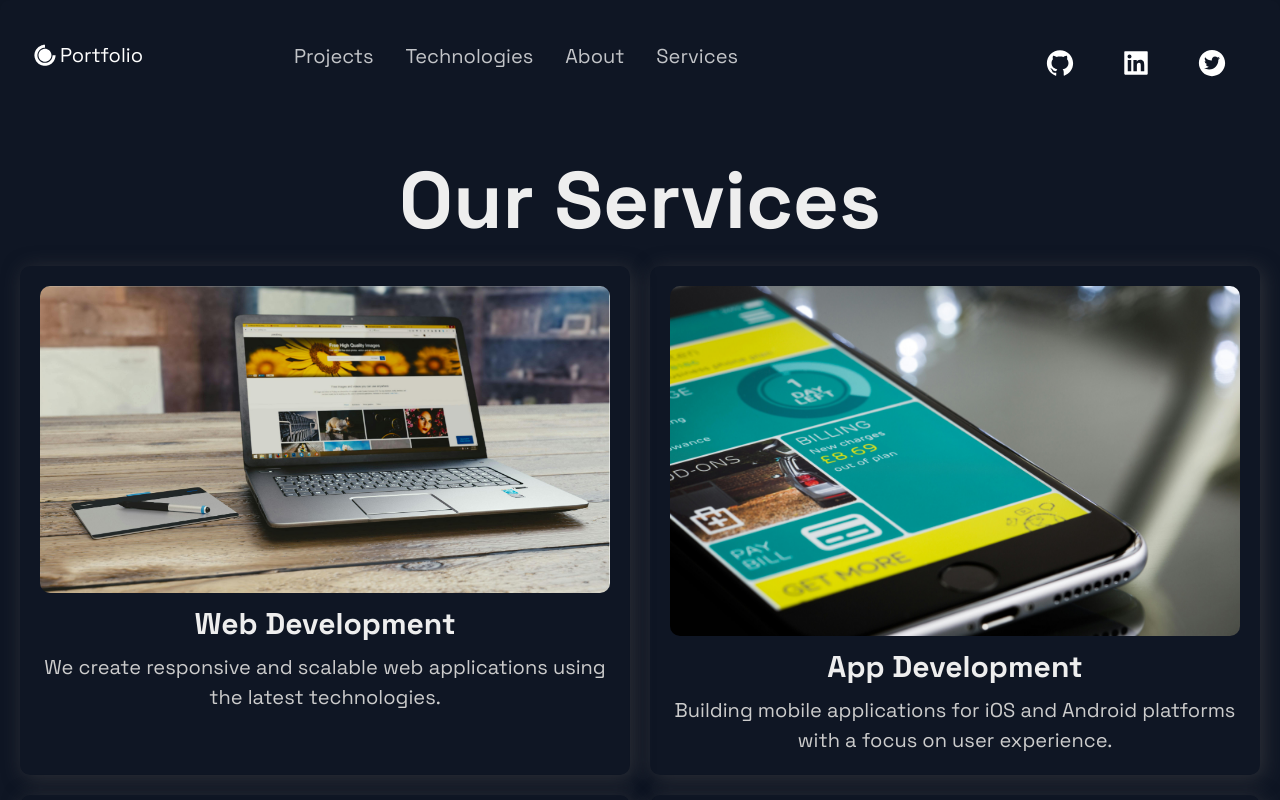
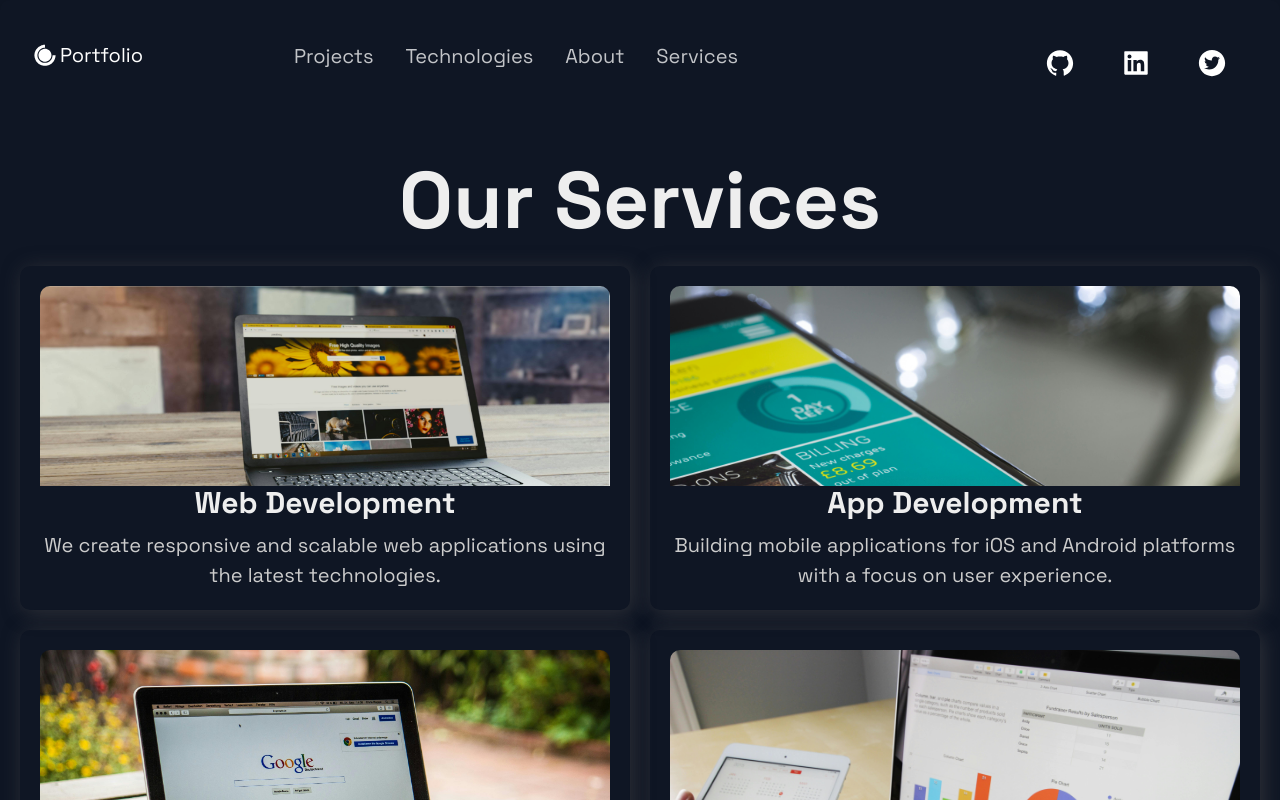
Before and after one commit to AfaqShahidKhan/portfolio-website-template-in-next-js, a Next.js app: page /services in a window 1280 px wide. Shown: the top 800 px of the page. Built offline with nearby package versions, Linux system fonts and the light colour scheme.

Commit message:
Update ServiceImage.js

```diff
--- a/src/components/ServiceImage.js
+++ b/src/components/ServiceImage.js
@@ -2,16 +2,25 @@
 import React from "react";
 import styled from "styled-components";
 
+const ImageContainer = styled.div`
+  width: 100%;
+  max-height: 200px; /* Adjust the max-height as needed */
+  overflow: hidden;
+`;
+
 const Image = styled.img`
   width: 100%;
-  max-height: 350px; /* Adjust the max-height as needed */
+  height: 100%;
   object-fit: cover;
   border-radius: 10px;
-  margin-bottom: 1rem;
 `;
 
 const ServiceImage = ({ imageName, alt }) => {
-  return <Image src={`/images/${imageName}`} alt={alt} />;
+  return (
+    <ImageContainer>
+      <Image src={`/images/${imageName}`} alt={alt} />
+    </ImageContainer>
+  );
 };
 
 export default ServiceImage;
```
